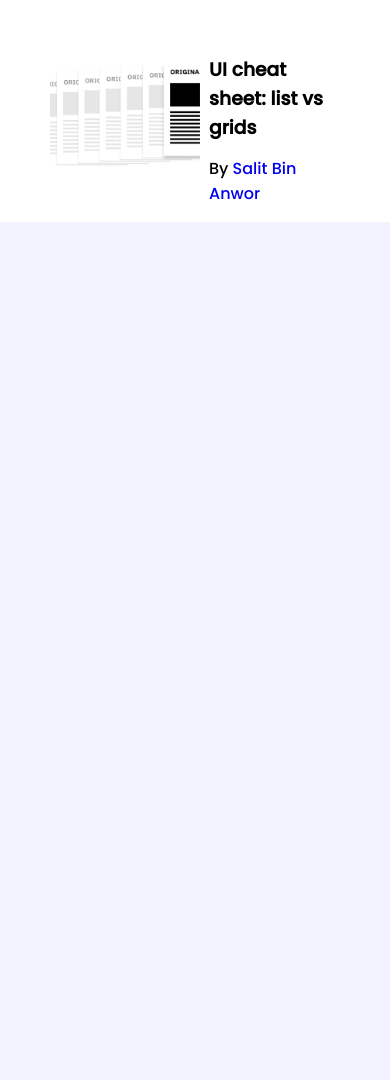
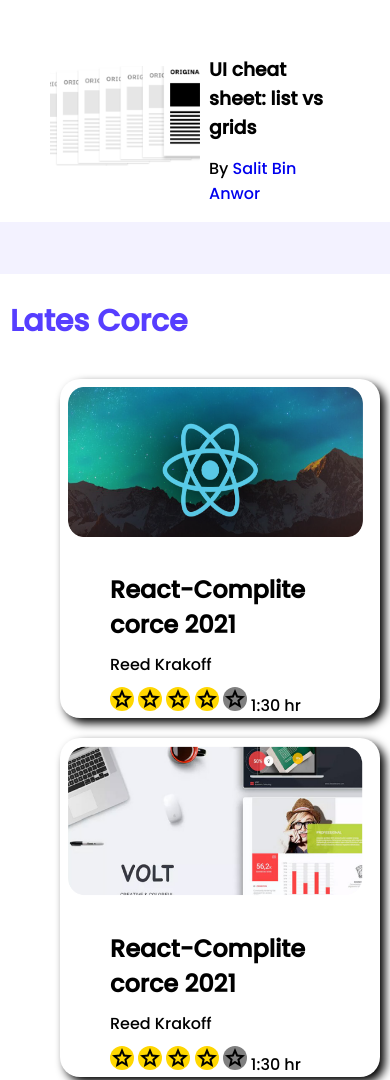
Before and after one commit to NazmulHasan85-byte/first-ass, a plain HTML site: page index.html in a window 390 px wide. Shown: the part 1807-2887 px from the top of the page. Before the commit the page ends 2107 px from the top, so only its background shows below. Drawn offline with Linux system fonts and the light colour scheme.

Commit message:
second-comit

```diff
--- a/style.css
+++ b/style.css
@@ -230,15 +230,22 @@ body{
     /* .display{
         display: none;
     } */
-    .second-display{
-        display: none;
-    }
+
     .bloges{
         grid-template-columns: repeat(1,1fr);
     }
     .blog{
         align-items: center;
     }
+    .sami-continer{
+        grid-template-columns: repeat(1,1fr);
+    }
+    .corce{
+        margin-right: 10px;
+    }
+    .corce-action{
+        margin-right: 10px;
+    }
 
 
 }
```
